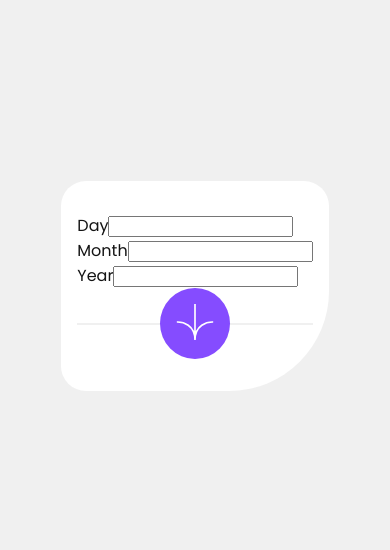
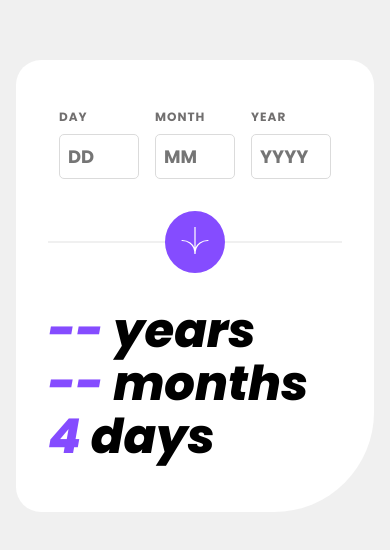
Before and after one commit to simonem-f/FEM-age-calculator, a React (Create React App) app: page / in a window 390 px wide. Shown: the part 136-686 px from the top of the page. Built offline with nearby package versions, Linux system fonts and the light colour scheme.

Commit message:
style and responsive layout

```diff
--- a/src/App.css
+++ b/src/App.css
@@ -1,7 +1,16 @@
 .App {
-	background-color: var(--white);
+	background-color: var(--clr-primray-100);
 	font-size: 16px;
-	color: var(--off-black);
-	padding: 2rem 1rem;
+	width: calc(100vw - 6rem);
+	margin-inline: auto;
+	color: var(--clr-primray-900);
+	padding: 3rem 2rem;
 	border-radius: 25px 25px 100px 25px;
 }
+
+@media screen and (min-width: 600px) {
+	.App {
+		width: 550px;
+		padding: 4rem 2rem;
+	}
+}
--- a/src/App.js
+++ b/src/App.js
@@ -1,14 +1,14 @@
 import './App.css';
 import AgeForm from './components/AgeForm.js'
 import AgeSeparator from './components/AgeSeparator.js'
-//import AgeCalculation from './components/AgeCalculation.js'
+import AgeCalculation from './components/AgeCalculation.js'
 
 function App() {
   return (
     <div className="App">
       <AgeForm/>
       <AgeSeparator/>
-      {/*<AgeCalculation/>*/}
+      <AgeCalculation days={4}/>
     </div>
   );
 }
--- /dev/null
+++ b/src/components/AgeCalculation.css
@@ -0,0 +1,17 @@
+p {
+	font-size: 4rem;
+	font-weight: 800;
+	font-style: italic;
+	margin: 0;
+	line-height: 1.1;
+}
+
+.number {
+	color: var(--clr-accent);
+}
+
+@media screen and (max-width: 600px) {
+	p {
+		font-size: 3rem;
+	}
+}
--- /dev/null
+++ b/src/components/AgeCalculation.js
@@ -0,0 +1,13 @@
+import './AgeCalculation.css';
+
+function AgeCalculation(props) {
+  return (
+    <div className="AgeCalculation">
+			<p><span className='number'>{props.years ? props.years : '--'}</span> years</p>
+			<p><span className='number'>{props.months ? props.months : '--'}</span> months</p>
+			<p><span className='number'>{props.days ? props.days : '--'}</span> days</p>
+    </div>
+  );
+}
+
+export default AgeCalculation;
--- a/src/components/AgeForm.css
+++ b/src/components/AgeForm.css
@@ -0,0 +1,58 @@
+form {
+	display: flex;
+	gap: 2rem;
+}
+
+form > * {
+	display: grid;
+	gap: 0.5rem;
+}
+
+label {
+	text-transform: uppercase;
+	letter-spacing: 1px;
+	font-size: 14px;
+	font-weight: 700;
+	color: var(--clr-primary-700);
+}
+
+input {
+	max-width: 120px;
+	width: 100%;
+	font-size: 26px;
+	padding: 0.75rem;
+	font-family: 'Poppins', sans-serif;
+	font-weight: 700;
+	box-sizing: border-box;
+	border: none; /* <-- This thing here */
+	border: solid 1px #ccc;
+	border-radius: 10px;
+	border-color: var(--clr-primray-300);
+	transition: border 250ms ease;
+}
+
+input:focus-visible,
+input:hover {
+	outline-color: var(--clr-accent);
+	outline-offset: 1px;
+	border-color: var(--clr-accent);
+	outline: var(--clr-accent);
+}
+
+@media screen and (max-width: 600px) {
+	form {
+		gap: 1rem;
+		justify-content: center;
+	}
+
+	input {
+		font-size: 18px;
+		border-radius: 5px;
+		padding: 0.5rem;
+		max-width: 80px;
+	}
+
+	label {
+		font-size: 12px;
+	}
+}
--- a/src/components/AgeForm.js
+++ b/src/components/AgeForm.js
@@ -6,15 +6,15 @@ function AgeForm(props) {
 			<form>
 				<div>
 					<label>Day</label>
-					<input></input>
+					<input type="text" placeholder='DD'></input>
 				</div>
 				<div>
 					<label>Month</label>
-					<input></input>
+					<input type="text" placeholder='MM'></input>
 				</div>
 				<div>
 					<label>Year</label>
-					<input></input>
+					<input type="text" placeholder='YYYY'></input>
 				</div>
 			</form>
     </div>
--- a/src/components/AgeSeparator.css
+++ b/src/components/AgeSeparator.css
@@ -27,13 +27,20 @@ button {
 	transition: background-color 250ms ease;
 }
 
-button:focus-within,
+button:focus-visible,
 button:hover {
-	background-color: var(--off-black);
+	outline: 2px solid var(--clr-accent);
+	outline-offset: 2px;
+	background-color: var(--clr-primary-900);
 }
 
 @media screen and (max-width: 600px) {
+	.AgeSeparator {
+		margin-block: 2rem;
+	}
+
 	button {
 		margin: auto;
+		width: 60px;
 	}
 }
--- a/src/index.css
+++ b/src/index.css
@@ -13,6 +13,9 @@
 	--clr-error: var(--light-red);
 	--clr-primary-900: var(--off-black);
 	--clr-primary-700: var(--smokey-grey);
+	--clr-primray-300: var(--light-grey);
+	--clr-primray-200: var(--off-white);
+	--clr-primray-100: var(--white);
 }
 
 body {
```
